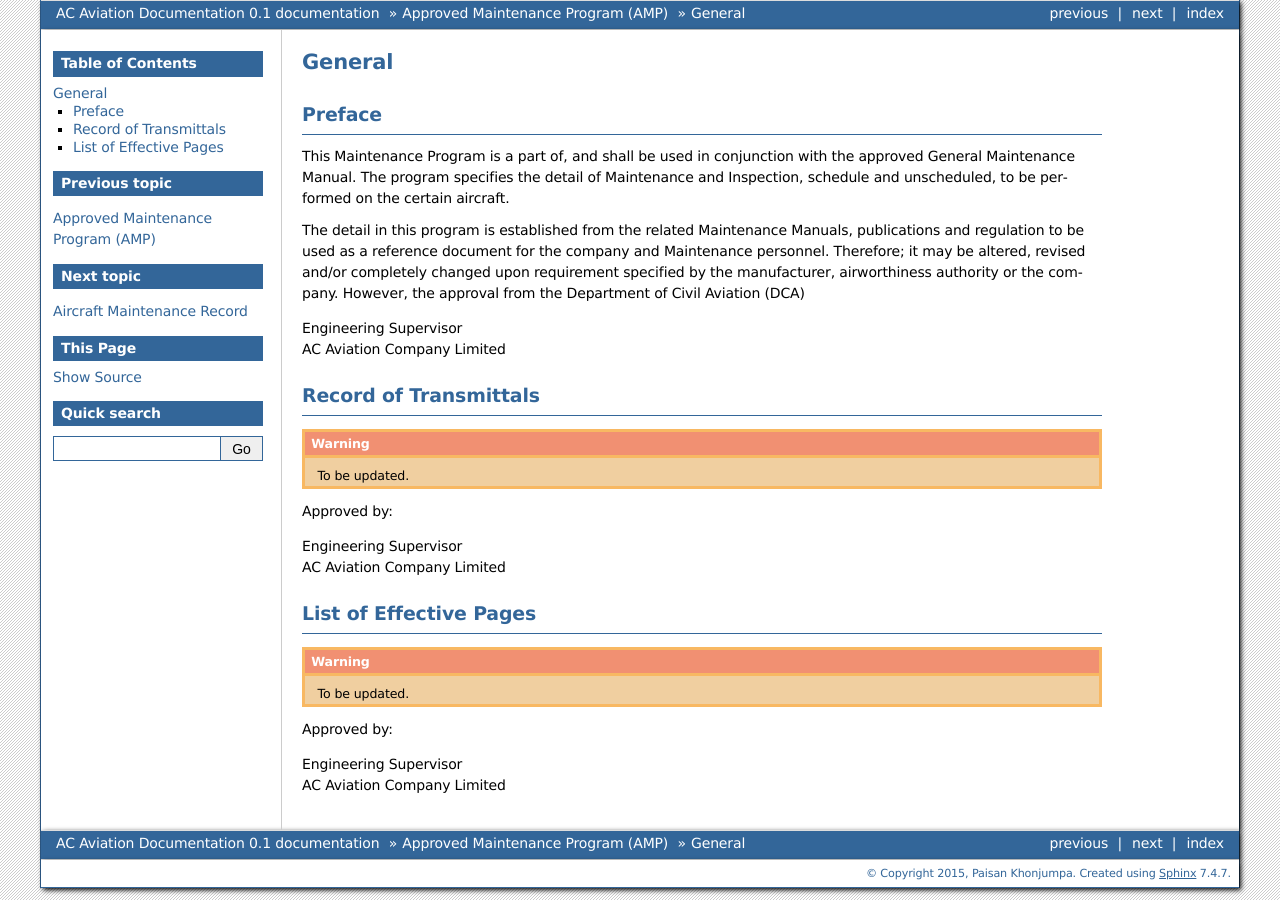
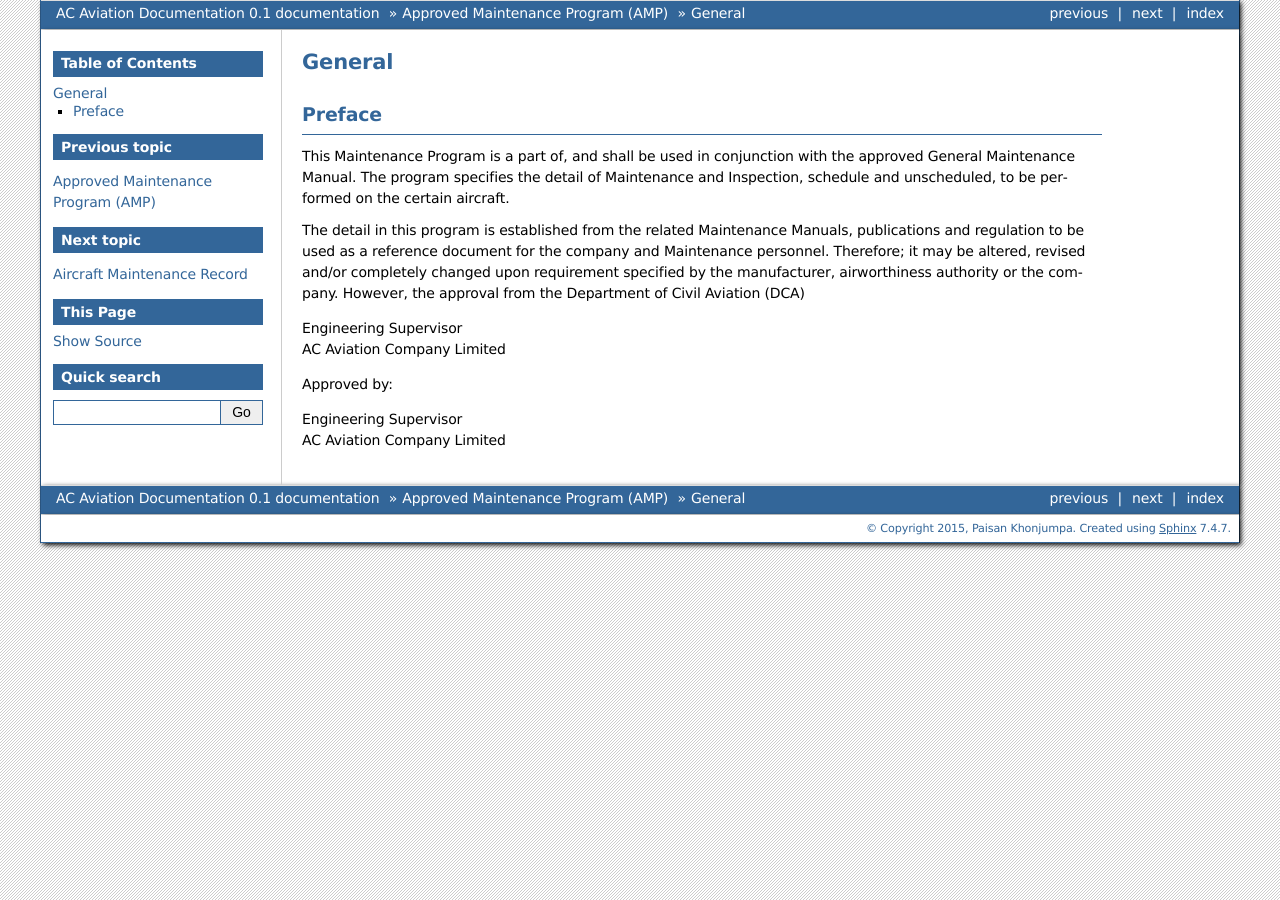
Before and after one commit to paisan/AC-Aviation, a Sphinx documentation site: the page built from source/AMP/General.rst, in a window 1280 px wide. Built offline with Sphinx 7.4.7, drawn with Linux system fonts in a browser that asks for light colours.

Commit message:
"List of Effective Pages" and "Transmittal" were removed.

```diff
--- a/source/AMP/General.rst
+++ b/source/AMP/General.rst
@@ -12,28 +12,8 @@ The detail in this program is established from the related Maintenance Manuals,
 | AC Aviation Company Limited
 
 
-Record of Transmittals
-^^^^^^^^^^^^^^^^^^^^^^
-
-.. warning::
-	To be updated.
-
-
 Approved by:
 
 
 | Engineering Supervisor
 | AC Aviation Company Limited
-
-List of Effective Pages
-^^^^^^^^^^^^^^^^^^^^^^^
-
-.. warning::
-	To be updated.
-
-
-Approved by:
-
-
-| Engineering Supervisor
-| AC Aviation Company Limited
--- a/source/GMM/List_of_Effective_Pages.rst
+++ /dev/null
@@ -1,5 +0,0 @@
-List of Effective Pages
------------------------
-
-.. warning::
-	To be added.
```
Also changed, not shown: 6 other files.
